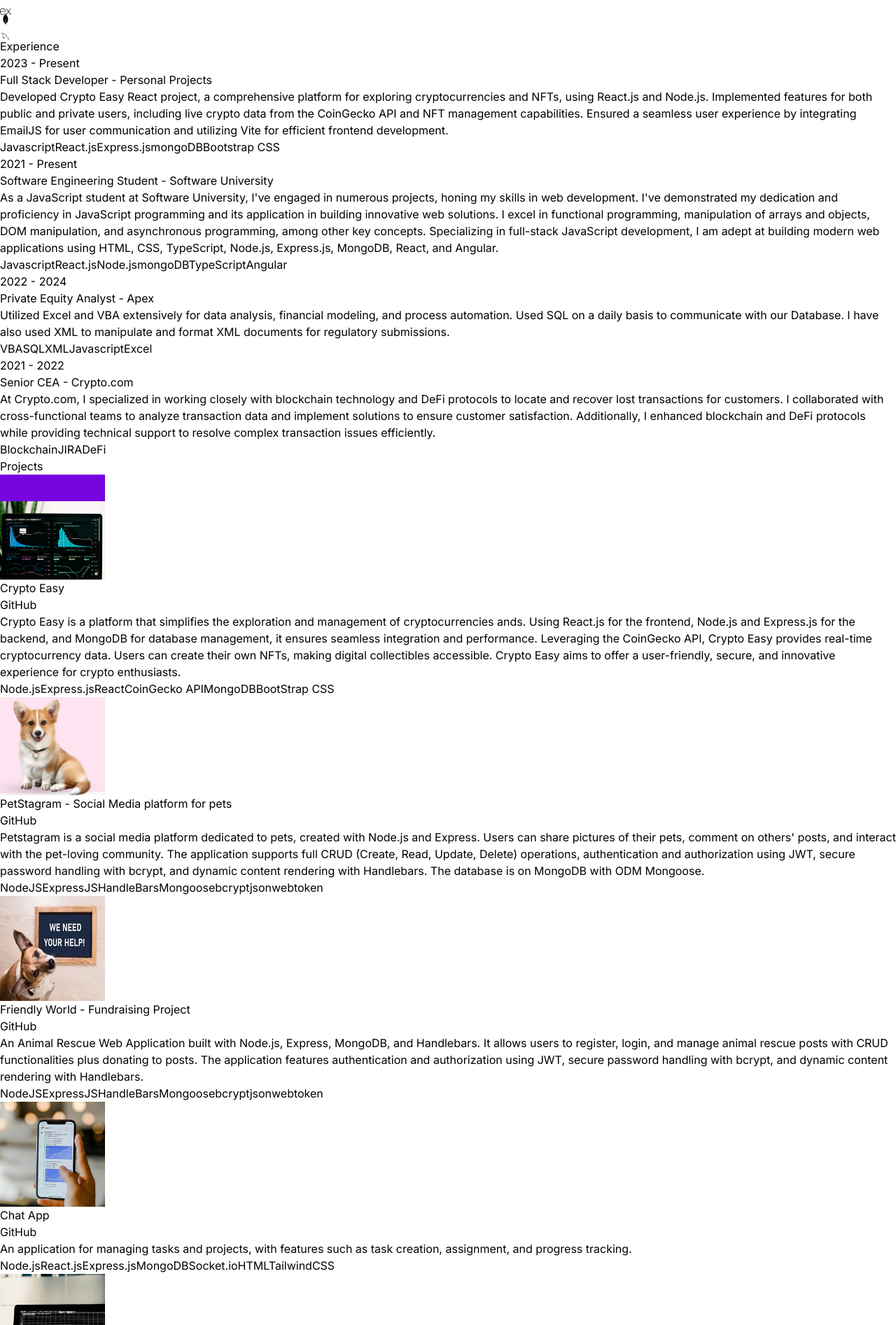
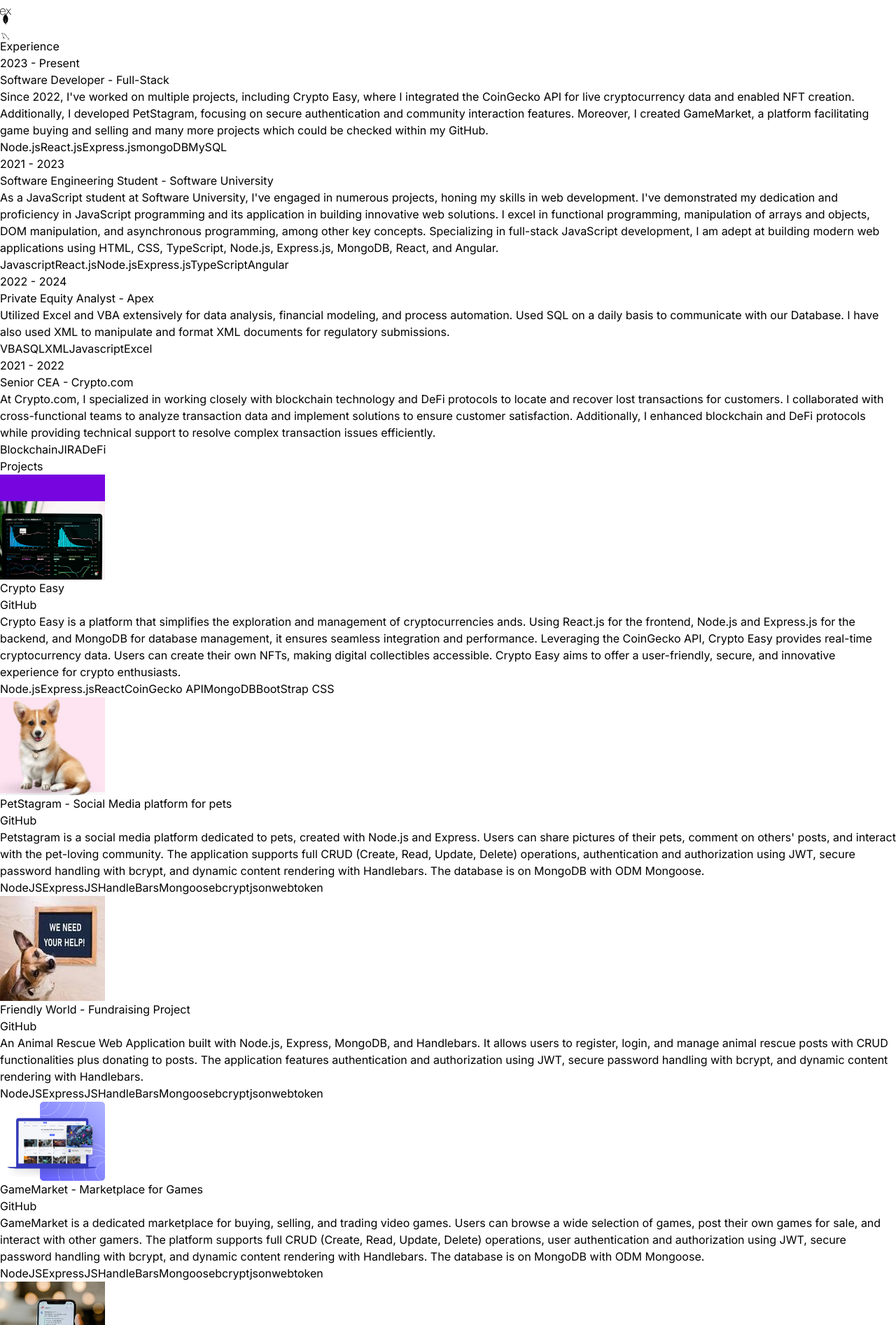
Before and after one commit to Mario1515/my-portfolio, a React (Vite) app: page / in a window 1280 px wide. Shown: the part 2807-4700 px from the top of the page at 70% size. Built offline with nearby package versions, Linux system fonts and the light colour scheme.

Commit message:
minor changes

```diff
--- a/src/constants/index.js
+++ b/src/constants/index.js
@@ -3,6 +3,7 @@ import project2 from "../assets/projects/project-2.jpg";
 import project3 from "../assets/projects/project-3.jpg";
 import project4 from "../assets/projects/project-4.jpg";
 import project5 from "../assets/projects/project-5.jpg";
+import project7 from "../assets/projects/project-7.png";
 import project8 from "../assets/projects/project-8.jpg";
 
 export const HERO_CONTENT = `I am a passionate full stack developer with a knack for crafting robust and scalable web applications. Since I started coding in 2021, I have honed my skills in front-end technologies like React and back-end technologies like Node.js, MySQL, and MongoDB. My goal is to leverage my expertise to create innovative solutions that drive business growth and deliver exceptional user experiences.`;
@@ -12,19 +13,18 @@ export const ABOUT_TEXT = "I am a dedicated and versatile full stack developer w
 export const EXPERIENCES = [
   {
     year: "2023 - Present",
-    role: "Full Stack Developer",
-    company: "Personal Projects",
-    description: `
-    Developed Crypto Easy React project, a comprehensive platform for exploring cryptocurrencies and NFTs, using React.js and Node.js. Implemented features for both public and private users, including live crypto data from the CoinGecko API and NFT management capabilities. Ensured a seamless user experience by integrating EmailJS for user communication and utilizing Vite for efficient frontend development.`,
-    technologies: ["Javascript", "React.js", "Express.js", "mongoDB", "Bootstrap CSS"],
+    role: "Software Developer",
+    company: "Full-Stack",
+    description: `Since 2022, I've worked on multiple projects, including Crypto Easy, where I integrated the CoinGecko API for live cryptocurrency data and enabled NFT creation. Additionally, I developed PetStagram, focusing on secure authentication and community interaction features. Moreover, I created GameMarket, a platform facilitating game buying and selling and many more projects which could be checked within my GitHub. `,
+    technologies: ["Node.js", "React.js", "Express.js", "mongoDB", "MySQL"],
   },
   {
-    year: "2021 - Present",
+    year: "2021 - 2023",
     role: "Software Engineering Student",
     company: "Software University",
     description: `
     As a JavaScript student at Software University, I've engaged in numerous projects, honing my skills in web development. I've demonstrated my dedication and proficiency in JavaScript programming and its application in building innovative web solutions. I excel in functional programming, manipulation of arrays and objects, DOM manipulation, and asynchronous programming, among other key concepts. Specializing in full-stack JavaScript development, I am adept at building modern web applications using HTML, CSS, TypeScript, Node.js, Express.js, MongoDB, React, and Angular.`,
-    technologies: ["Javascript", "React.js", "Node.js", "mongoDB", "TypeScript", "Angular"],
+    technologies: ["Javascript", "React.js", "Node.js", "Express.js", "TypeScript", "Angular"],
   },
   {
     year: "2022 - 2024",
@@ -69,6 +69,14 @@ export const PROJECTS = [
     link: "https://github.com/Mario1515/friendly-word"
   },
   {
+    title: "GameMarket - Marketplace for Games",
+    image: project7,
+    description:
+      "GameMarket is a dedicated marketplace for buying, selling, and trading video games. Users can browse a wide selection of games, post their own games for sale, and interact with other gamers. The platform supports full CRUD (Create, Read, Update, Delete) operations, user authentication and authorization using JWT, secure password handling with bcrypt, and dynamic content rendering with Handlebars. The database is on MongoDB with ODM Mongoose.",
+    technologies: ["NodeJS", "ExpressJS", "HandleBars", "Mongoose", "bcrypt", "jsonwebtoken"],
+    link: "https://github.com/Mario1515/gaming-shop"
+  },
+  {
     title: "Chat App",
     image: project2,
     description:
```
Also changed, not shown: src/assets/projects/project-7.png (added).
